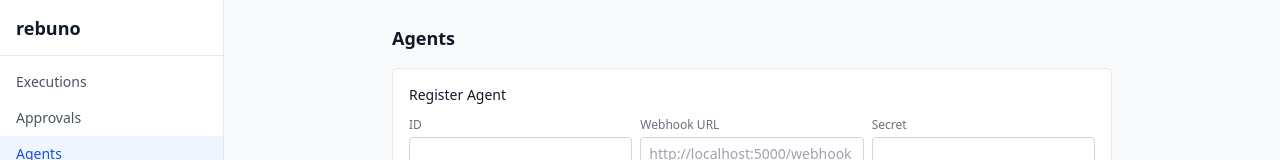
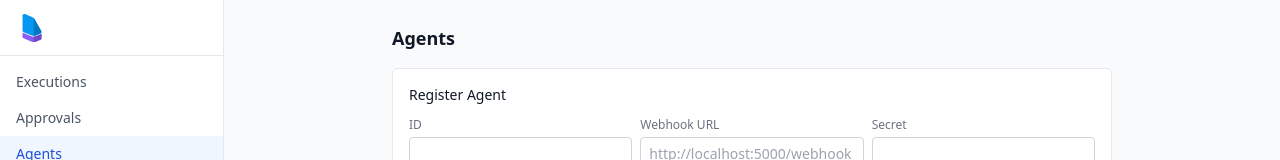
Before and after one commit to rebuno/dashboard, a Next.js app: page /agents in a window 1280 px wide. Shown: the top 160 px of the page. Built offline with nearby package versions, Linux system fonts and the light colour scheme; no server answers.

Commit message:
replace navbar text with logo

```diff
--- a/components/Sidebar.tsx
+++ b/components/Sidebar.tsx
@@ -1,5 +1,6 @@
 "use client";
 
+import Image from "next/image";
 import Link from "next/link";
 import { usePathname } from "next/navigation";
 import { useState } from "react";
@@ -35,7 +36,13 @@ export default function Sidebar() {
   return (
     <aside className="w-56 shrink-0 border-r border-gray-200 bg-white flex flex-col">
       <div className="h-14 flex items-center px-4 border-b border-gray-200">
-        <span className="font-semibold text-lg">rebuno</span>
+        <Image
+          src="/rebuno.svg"
+          alt="Rebuno"
+          width={512}
+          height={512}
+          className="h-8 w-auto"
+        />
       </div>
       <nav className="flex-1 py-2">
         {NAV_ITEMS.map((item) => {
```
Also changed, not shown: public/rebuno.svg (added).
